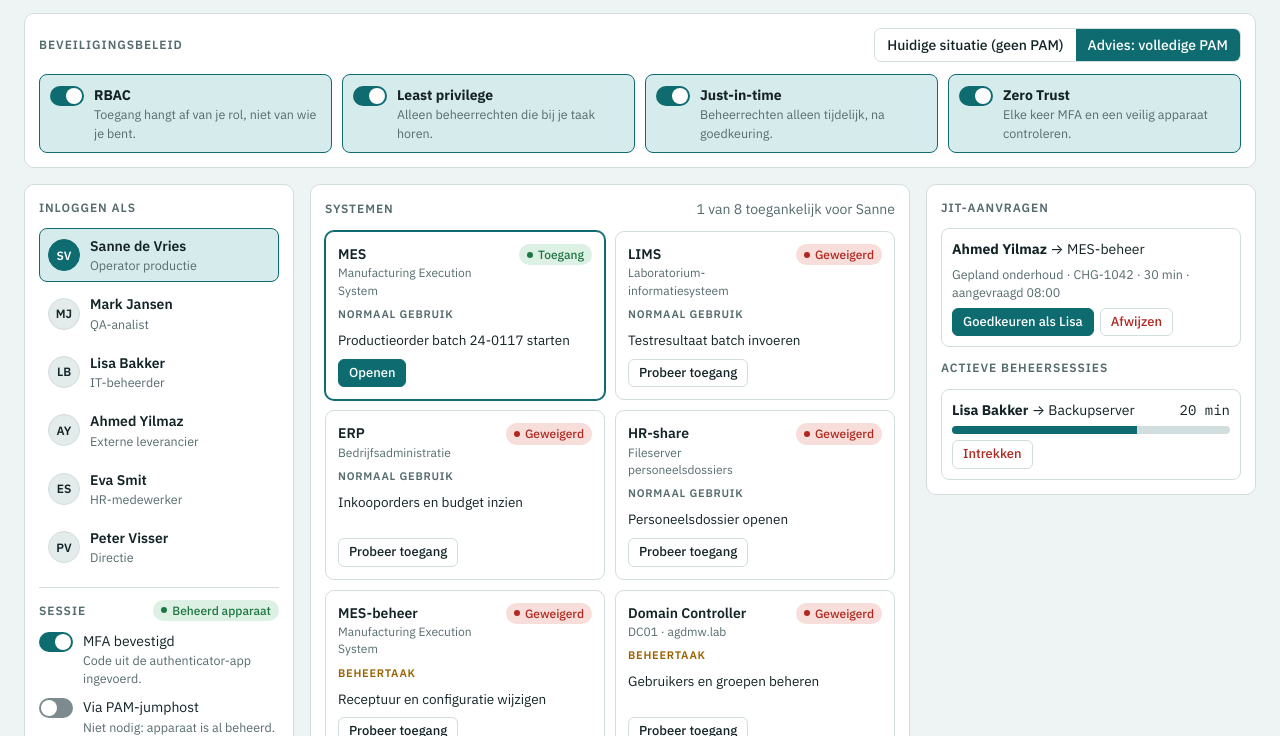
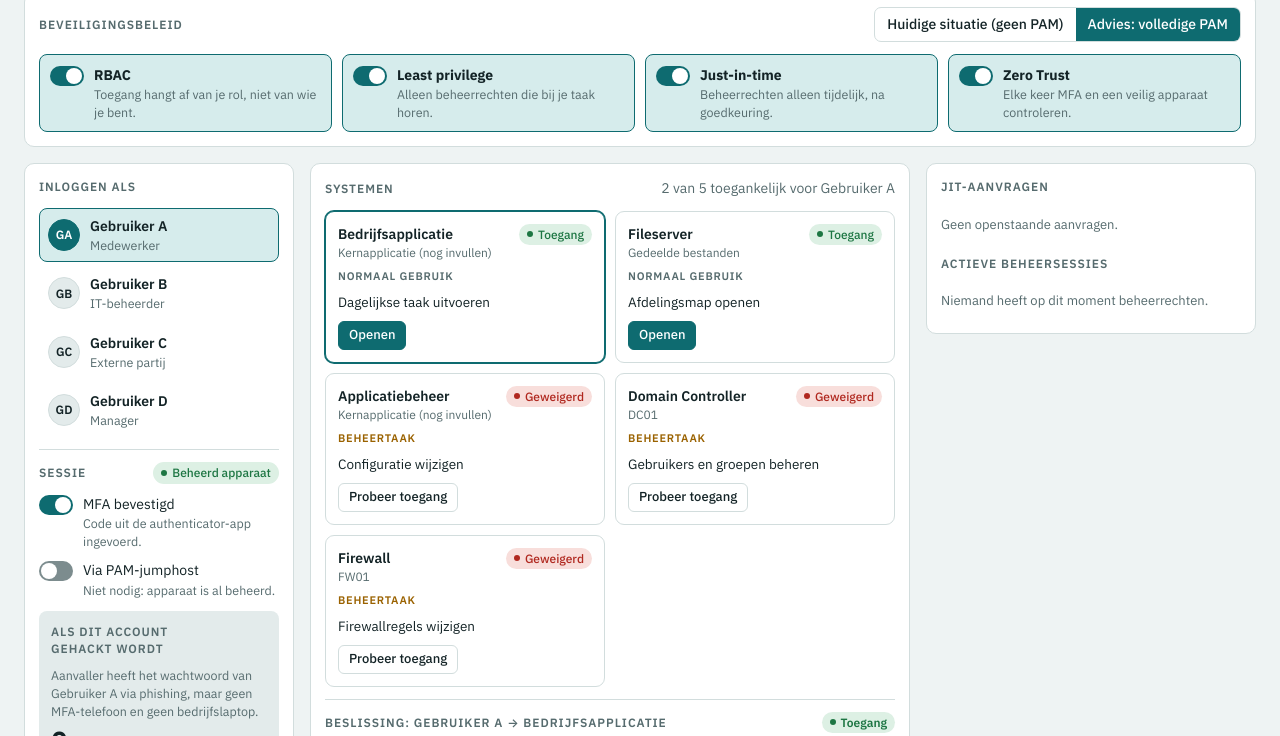
Before and after one commit to Youxze/SimulatorInfradeploy, a plain HTML site: page index.html in a window 1280 px wide. Shown: the part 128-864 px from the top of the page. Drawn offline with Linux system fonts and the light colour scheme.

Commit message:
Update index.html

```diff
--- a/index.html
+++ b/index.html
@@ -3,7 +3,7 @@
 <head>
 <meta charset="utf-8">
 <meta name="viewport" content="width=device-width, initial-scale=1, viewport-fit=cover">
-<title>AGDMW PAM-simulator</title>
+<title>PAM-simulator</title>
 <meta name="claude:viewport-fit-sides" content="cover">
 <link rel="preconnect" href="https://fonts.googleapis.com">
 <link rel="stylesheet" href="https://fonts.googleapis.com/css2?family=IBM+Plex+Mono:wght@400;500&family=IBM+Plex+Sans:wght@400;500;600;700&display=swap">
@@ -163,8 +163,8 @@ td.r{white-space:nowrap}
 <div class="wrap">
   <header class="top">
     <div class="intro">
-      <h1>AGDMW PAM-simulator</h1>
-      <p class="muted">Nagebootst netwerk van farmaceutisch productiebedrijf AGDMW. Zet PAM-principes aan of uit, log in als medewerker en zie wie waar bij kan. 1 seconde = 1 minuut simulatietijd.</p>
+      <div style="display:flex;gap:10px;align-items:center;flex-wrap:wrap"><h1 id="orgTitle">PAM-simulator</h1><span class="chip warn">Template · voorbeelddata</span></div>
+      <p class="muted" id="orgDesc"></p>
     </div>
     <div class="clock">
       <span class="muted">Simulatietijd</span>
@@ -211,7 +211,7 @@ td.r{white-space:nowrap}
 
   <section class="panel" aria-label="Audittrail">
     <div class="panel-head">
-      <h2>Audittrail (EU GMP Annex 11)</h2>
+      <h2>Audittrail</h2>
       <div style="display:flex;gap:6px;flex-wrap:wrap">
         <button class="btn small" id="copyLog" type="button">Kopieer audittrail</button>
         <button class="btn small ghost" id="clearLog" type="button">Leegmaken</button>
@@ -259,25 +259,46 @@ td.r{white-space:nowrap}
 </div>
 
 <script>
-const ROLES = {productie:"Operator productie", qa:"QA-analist", it:"IT-beheerder", extern:"Externe leverancier", hr:"HR-medewerker", directie:"Directie"};
-const USERS = [
-  {id:"sanne", name:"Sanne de Vries", role:"productie", device:true},
-  {id:"mark",  name:"Mark Jansen",    role:"qa",        device:true},
-  {id:"lisa",  name:"Lisa Bakker",    role:"it",        device:true},
-  {id:"ahmed", name:"Ahmed Yilmaz",   role:"extern",    device:false},
-  {id:"eva",   name:"Eva Smit",       role:"hr",        device:true},
-  {id:"peter", name:"Peter Visser",   role:"directie",  device:true}
-];
-const SYSTEMS = [
-  {id:"mes",    name:"MES", full:"Manufacturing Execution System", action:"Productieorder batch 24-0117 starten", kind:"normaal", roles:["productie"]},
-  {id:"lims",   name:"LIMS", full:"Laboratorium-informatiesysteem", action:"Testresultaat batch invoeren", kind:"normaal", roles:["qa"]},
-  {id:"erp",    name:"ERP", full:"Bedrijfsadministratie", action:"Inkooporders en budget inzien", kind:"normaal", roles:["directie"]},
-  {id:"hrshare",name:"HR-share", full:"Fileserver personeelsdossiers", action:"Personeelsdossier openen", kind:"normaal", roles:["hr","directie"]},
-  {id:"mescfg", name:"MES-beheer", full:"Manufacturing Execution System", action:"Receptuur en configuratie wijzigen", kind:"bevoorrecht", roles:["extern","it"]},
-  {id:"dc",     name:"Domain Controller", full:"DC01 · agdmw.lab", action:"Gebruikers en groepen beheren", kind:"bevoorrecht", roles:["it"]},
-  {id:"backup", name:"Backupserver", full:"BCK01", action:"Back-up terugzetten", kind:"bevoorrecht", roles:["it"]},
-  {id:"fw",     name:"Firewall", full:"FW01 · perimeter", action:"Firewallregels wijzigen", kind:"bevoorrecht", roles:["it"]}
-];
+/* =====================================================================
+   CONFIGURATIE — vul hier de situatie van de organisatie in.
+   Alles hieronder is generieke voorbeelddata.
+   ===================================================================== */
+const CONFIG = {
+  organisatie: "Organisatie X",
+  omschrijving: "Generieke simulatie van een bedrijfsnetwerk. Zet PAM-principes aan of uit, log in als medewerker en zie wie waar bij kan. 1 seconde = 1 minuut simulatietijd.",
+  domein: "organisatie.lab",
+
+  // Rollen: sleutel -> weergavenaam
+  roles: {
+    medewerker: "Medewerker",
+    beheer:     "IT-beheerder",
+    extern:     "Externe partij",
+    manager:    "Manager"
+  },
+
+  // Gebruikers. device:false = eigen/onbeheerd apparaat. approver:true = mag JIT-aanvragen goedkeuren.
+  users: [
+    {id:"u1", name:"Gebruiker A", role:"medewerker", device:true},
+    {id:"u2", name:"Gebruiker B", role:"beheer",     device:true,  approver:true},
+    {id:"u3", name:"Gebruiker C", role:"extern",     device:false},
+    {id:"u4", name:"Gebruiker D", role:"manager",    device:true,  approver:true}
+  ],
+
+  // Systemen. kind: "normaal" (dagelijks gebruik) of "bevoorrecht" (beheertaak).
+  // roles: welke rollen dit systeem volgens het beleid mogen gebruiken/beheren.
+  systems: [
+    {id:"app",   name:"Bedrijfsapplicatie", full:"Kernapplicatie (nog invullen)", action:"Dagelijkse taak uitvoeren",       kind:"normaal",     roles:["medewerker","manager"]},
+    {id:"files", name:"Fileserver",         full:"Gedeelde bestanden",           action:"Afdelingsmap openen",             kind:"normaal",     roles:["medewerker","manager"]},
+    {id:"appadm",name:"Applicatiebeheer",   full:"Kernapplicatie (nog invullen)", action:"Configuratie wijzigen",           kind:"bevoorrecht", roles:["beheer","extern"]},
+    {id:"dc",    name:"Domain Controller",  full:"DC01",                          action:"Gebruikers en groepen beheren",   kind:"bevoorrecht", roles:["beheer"]},
+    {id:"fw",    name:"Firewall",           full:"FW01",                          action:"Firewallregels wijzigen",         kind:"bevoorrecht", roles:["beheer"]}
+  ]
+};
+/* ===================================================================== */
+
+const ROLES = CONFIG.roles;
+const USERS = CONFIG.users;
+const SYSTEMS = CONFIG.systems;
 const PRINCIPLES = [
   {k:"rbac", name:"RBAC", desc:"Toegang hangt af van je rol, niet van wie je bent."},
   {k:"polp", name:"Least privilege", desc:"Alleen beheerrechten die bij je taak horen."},
@@ -287,10 +308,10 @@ const PRINCIPLES = [
 
 const S = {
   p:{rbac:true,polp:true,jit:true,zt:true},
-  active:"sanne",
-  mfa:{sanne:true,mark:true,lisa:true,ahmed:true,eva:true,peter:true},
-  jump:{sanne:false,mark:false,lisa:false,ahmed:false,eva:false,peter:false},
-  reqs:[], grants:[], log:[], clock:8*60, running:true, sel:"mes", nid:1
+  active:USERS[0].id,
+  mfa:Object.fromEntries(USERS.map(u=>[u.id,true])),
+  jump:Object.fromEntries(USERS.map(u=>[u.id,false])),
+  reqs:[], grants:[], log:[], clock:8*60, running:true, sel:SYSTEMS[0].id, nid:1
 };
 const $ = id => document.getElementById(id);
 const U = id => USERS.find(u=>u.id===id);
@@ -301,14 +322,14 @@ const initials = n => n.split(" ").filter(w=>w[0]===w[0].toUpperCase()).map(w=>w
 
 function log(who, what, res){ S.log.unshift({t:S.clock, who, what, res}); if(S.log.length>300) S.log.pop(); }
 function grantFor(uid, sid){ return S.grants.find(g=>g.user===uid && g.sys===sid && g.until>S.clock); }
-function approverFor(uid){ return uid==="lisa" ? U("peter") : U("lisa"); }
+function approverFor(uid){ return USERS.find(u=>u.approver && u.id!==uid) || {name:"Beheerder"}; }
 
 function decide(u, s, ctx, p){
   const tr=[];
   if(p.zt){
     if(!ctx.mfa){ tr.push({k:"Zero Trust",st:"bad",txt:"Geen MFA-bevestiging in deze sessie. Een wachtwoord alleen is niet genoeg."}); return {res:"deny",tr}; }
-    if(!ctx.device){ tr.push({k:"Zero Trust",st:"bad",txt:"Apparaat is niet beheerd door AGDMW. Verbind via de PAM-jumphost."}); return {res:"deny",tr}; }
-    tr.push({k:"Zero Trust",st:"ok",txt:"MFA bevestigd en apparaat "+(u.device?"beheerd door AGDMW.":"via de PAM-jumphost.")});
+    if(!ctx.device){ tr.push({k:"Zero Trust",st:"bad",txt:"Apparaat is niet beheerd door "+CONFIG.organisatie+". Verbind via de PAM-jumphost."}); return {res:"deny",tr}; }
+    tr.push({k:"Zero Trust",st:"ok",txt:"MFA bevestigd en apparaat "+(u.device?"beheerd door "+CONFIG.organisatie+".":"via de PAM-jumphost.")});
   } else tr.push({k:"Zero Trust",st:"off",txt:"Uit: identiteit en apparaat worden niet gecontroleerd."});
 
   if(s.kind==="normaal"){
@@ -380,7 +401,7 @@ function renderBlast(){
   const now=countAllow(u,S.p), base=countAllow(u,{rbac:false,polp:false,jit:false,zt:false});
   $("blast").innerHTML = `
     <h2>Als dit account gehackt wordt</h2>
-    <p style="font-size:12.5px" class="muted">Aanvaller heeft het wachtwoord van ${esc(u.name.split(" ")[0])} via phishing, maar geen MFA-telefoon en geen bedrijfslaptop.</p>
+    <p style="font-size:12.5px" class="muted">Aanvaller heeft het wachtwoord van ${esc(u.name)} via phishing, maar geen MFA-telefoon en geen bedrijfslaptop.</p>
     <div style="display:flex;align-items:baseline;gap:6px"><span class="num mono">${now.length}</span><span class="muted">van ${n} systemen bereikbaar</span></div>
     <div class="blast-row"><div class="lbl"><span>Huidige instellingen</span><span class="mono">${now.length}/${n}</span></div><div class="bar"><i style="width:${now.length/n*100}%"></i></div></div>
     <div class="blast-row"><div class="lbl"><span>Zonder PAM</span><span class="mono">${base.length}/${n}</span></div><div class="bar base"><i style="width:${base.length/n*100}%"></i></div></div>
@@ -404,7 +425,7 @@ function renderSystems(){
       <div class="sys-action">${esc(s.action)}</div>
       <div class="sys-foot">${btn}</div></div>`;
   }).join("");
-  $("sysSummary").textContent = ok+" van "+SYSTEMS.length+" toegankelijk voor "+u.name.split(" ")[0];
+  $("sysSummary").textContent = ok+" van "+SYSTEMS.length+" toegankelijk voor "+u.name;
 }
 function renderTrace(){
   const u=U(S.active), s=SY(S.sel);
@@ -412,7 +433,7 @@ function renderTrace(){
   const d=decide(u,s,ctxFor(u),S.p), [cls,label]=STATUS[d.res];
   $("trace").innerHTML = `
     <div style="display:flex;justify-content:space-between;gap:8px;flex-wrap:wrap;align-items:center">
-      <h2>Beslissing: ${esc(u.name.split(" ")[0])} → ${esc(s.name)}</h2>
+      <h2>Beslissing: ${esc(u.name)} → ${esc(s.name)}</h2>
       <span class="chip ${cls} verdict">${label}</span>
     </div>
     <ol>${d.tr.map(t=>`<li class="${t.st}"><b>${t.k}</b><span>${esc(t.txt)}</span></li>`).join("")}</ol>`;
@@ -425,10 +446,10 @@ function renderQueue(){
       <div><b>${esc(u.name)}</b> → ${esc(s.name)}</div>
       <div class="meta">${esc(r.reason)}${r.ticket?" · "+esc(r.ticket):""} · ${r.dur} min · aangevraagd ${fmt(r.t)}</div>
       <div class="acts">
-        <button type="button" class="btn small primary" data-approve="${r.id}">Goedkeuren als ${esc(a.name.split(" ")[0])}</button>
+        <button type="button" class="btn small primary" data-approve="${r.id}">Goedkeuren als ${esc(a.name)}</button>
         <button type="button" class="btn small danger" data-reject="${r.id}">Afwijzen</button>
       </div>
-      ${r.user==="lisa"?`<div class="meta">Vier-ogenprincipe: Lisa kan haar eigen aanvraag niet goedkeuren.</div>`:""}
+      ${U(r.user).approver?`<div class="meta">Vier-ogenprincipe: ${esc(U(r.user).name)} kan de eigen aanvraag niet goedkeuren.</div>`:""}
     </div>`;}).join("") : `<p class="empty">Geen openstaande aanvragen.</p>`;
   const g=S.grants.filter(g=>g.until>S.clock);
   $("grants").innerHTML = g.length? g.map(x=>{
@@ -476,7 +497,7 @@ document.addEventListener("click", e=>{
   if(t.dataset.revoke){
     const g=S.grants.find(x=>x.id==t.dataset.revoke); if(!g) return;
     S.grants=S.grants.filter(x=>x!==g);
-    log("Lisa Bakker","JIT-sessie ingetrokken: "+U(g.user).name+" → "+SY(g.sys).name,"info");
+    log(approverFor(g.user).name,"JIT-sessie ingetrokken: "+U(g.user).name+" → "+SY(g.sys).name,"info");
     live(); return;
   }
   if(t.dataset.sel){ S.sel=t.dataset.sel; renderSystems(); renderTrace(); }
@@ -529,14 +550,11 @@ setInterval(()=>{
   live();
 },1000);
 
-/* Startsituatie (voorbeeld) */
-log("Lisa Bakker","Ingelogd op werkplek","info");
-log("Lisa Bakker","JIT aangevraagd: Backupserver (Gepland onderhoud, CHG-1038, 30 min)","warn");
-log("Peter Visser","JIT goedgekeurd: Lisa Bakker → Backupserver voor 30 min","ok");
-S.grants.push({id:S.nid++, user:"lisa", sys:"backup", until:S.clock+25, dur:30});
-S.reqs.push({id:S.nid++, user:"ahmed", sys:"mescfg", reason:"Gepland onderhoud", ticket:"CHG-1042", dur:30, t:S.clock});
-log("Ahmed Yilmaz","JIT aangevraagd: MES-beheer (Gepland onderhoud, CHG-1042, 30 min)","warn");
-log("Sanne de Vries","Ingelogd op werkplek","info");
+/* Startsituatie */
+document.title = "PAM-simulator · "+CONFIG.organisatie;
+$("orgTitle").textContent = "PAM-simulator · "+CONFIG.organisatie;
+$("orgDesc").textContent = CONFIG.omschrijving;
+log("Systeem","Simulatie gestart voor "+CONFIG.organisatie+" ("+CONFIG.domein+")","info");
 all();
 </script>
 </body>
```
